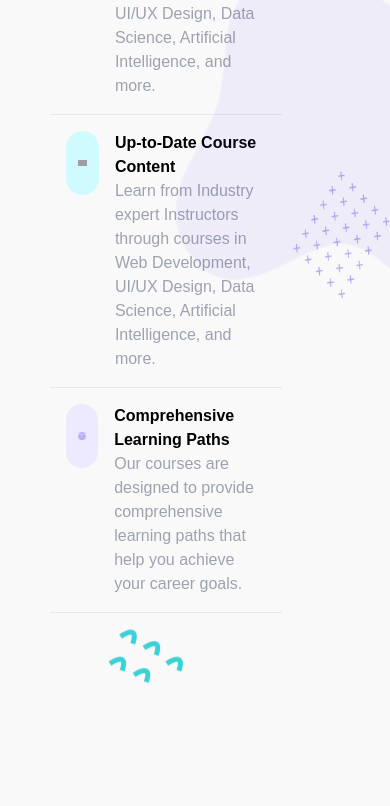
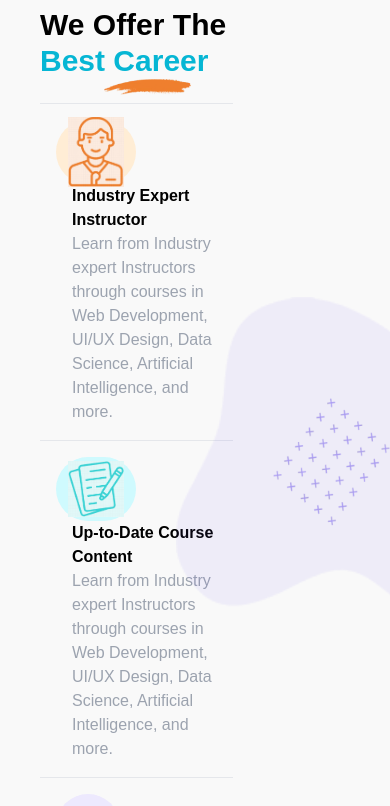
Before and after one commit to sujal-777/libex-2, a React (Vite) app in the folder client/: page /about in a window 390 px wide. Shown: the part 3779-4585 px from the top of the page. Built offline with nearby package versions, Linux system fonts and the light colour scheme; no server answers; grey boxes are pictures that could not be loaded.

Commit message:
updated my work

```diff
--- a/client/src/components/Weare.jsx
+++ b/client/src/components/Weare.jsx
@@ -47,84 +47,84 @@ import React from "react";
 function Weare() {
   return (
     <div className="flex justify-center mt-52">
-      <div className="flex justify-center items-center gap-10  p-10 w-3/4">
-        <div className=" flex items-center w-2/3 h-full  ">
+      <div className="flex flex-col md:flex-row justify-center items-center gap-10 p-10 w-3/4">
+  <div className="flex items-center w-full md:w-2/3 h-full">
     <img
-            className="overflow-hidden h-full w-full rounded-full "
+      className="overflow-hidden h-full w-full rounded-full"
       src="/Images/16.png"
       alt="Course"
     />
   </div>
-        <div className=" mt-10 ">
+  <div className="mt-10">
     <div className="text-2xl font-bold mb-4 text-start text-orange-400">
       Who We Are
     </div>
     <div>
-            <div className="text-3xl mb-2 text-start font-bold ">
+      <div className="text-3xl mb-2 text-start font-bold">
         We Offer The <span className="text-cyan-500">Best Career</span>
-              <img src="/Images/line-About-3.png" alt="orange-line" className="relative left-1/3 z-0 w-auto h-4 " />
+        <img
+          src="/Images/line-About-3.png"
+          alt="orange-line"
+          className="relative left-1/3 z-0 w-auto h-4"
+        />
       </div>
       <hr className="mb-4" />
       <div className="w-full">
-              <div className="flex m-4">
-                {/* <div className='bg-orange-500 p-10'> */}
-                <div className="bg-orange-100 rounded-full h-16  p-3  w-20 flex items-center justify-center">
-                  <img src="/Images/l1.png" alt="" />
+        <div className="flex m-4 md:flex-row flex-col">
+          <div className="bg-orange-100 rounded-full h-16 p-3 w-20 flex items-center justify-center">
+            <img src="/l1.png" alt="" />
           </div>
-                {/* </div> */}
           <div className="ml-4 text-start">
-                  <div className="font-semibold ">
-                    Industry Expert Instructor
-                  </div>
+            <div className="font-semibold">Industry Expert Instructor</div>
             <div className="text-gray-400">
-                    Learn from Industry expert Instructors through courses in
-                    Web Development, UI/UX Design, Data Science, Artificial
-                    Intelligence, and more.
-                  </div>
-                </div>
-              </div>
-              <hr className="mb-4 text-start" />
-              <div className="flex m-4">
-                <div className="bg-cyan-100 rounded-full h-16 p-3 w-20 flex items-center justify-center">
-                  <img src="/Images/l2.png" alt="" />
-                </div>
-
-                  <img
-                    src="/Images/Mask-Group.png" // Replace with your left-side image URL
-                    alt="Left Prop"
-                    className="absolute left-44 transform -translate-y-1/2 h-80 w-96 z-0"
-                  />
-
-                <div className="ml-4 text-start">
-                  <div className="font-semibold">Up-to-Date Course Content</div>
-                  <div className="text-gray-400">
-                    Learn from Industry expert Instructors through courses in
-                    Web Development, UI/UX Design, Data Science, Artificial
-                    Intelligence, and more.
+              Learn from Industry expert Instructors through courses in Web
+              Development, UI/UX Design, Data Science, Artificial Intelligence,
+              and more.
             </div>
           </div>
         </div>
         <hr className="mb-4" />
-              <div className="flex m-4">
+        <div className="flex m-4 md:flex-row flex-col">
+          <div className="bg-cyan-100 rounded-full h-16 p-3 w-20 flex items-center justify-center">
+            <img src="/l2.png" alt="" />
+          </div>
+          <img
+            src="/Images/Mask-Group.png"
+            alt="Left Prop"
+            className="absolute left-44 transform -translate-y-1/2 h-80 w-96 z-0"
+          />
+          <div className="ml-4 text-start">
+            <div className="font-semibold">Up-to-Date Course Content</div>
+            <div className="text-gray-400">
+              Learn from Industry expert Instructors through courses in Web
+              Development, UI/UX Design, Data Science, Artificial Intelligence,
+              and more.
+            </div>
+          </div>
+        </div>
+        <hr className="mb-4" />
+        <div className="flex m-4 md:flex-row flex-col">
           <div className="bg-violet-100 rounded-full h-16 p-3 w-16 flex items-center justify-center">
             <img src="l3.png" alt="" />
           </div>
           <div className="ml-4 text-start">
-                  <div className="font-semibold">
-                    Comprehensive Learning Paths
-                  </div>
+            <div className="font-semibold">Comprehensive Learning Paths</div>
             <div className="text-gray-400">
-                    Our courses are designed to provide comprehensive learning
-                    paths that help you achieve your career goals.
+              Our courses are designed to provide comprehensive learning paths
+              that help you achieve your career goals.
             </div>
           </div>
         </div>
         <hr className="mb-4" />
       </div>
     </div>
-                  <img src="/Images/about-shape-2.png" className="left-1/4 relative h-auto w-auto z-10" />
+    <img
+      src="/Images/about-shape-2.png"
+      className="left-1/4 relative h-auto w-auto z-10"
+    />
   </div>
 </div>
+
       <div>
 
       <img src="/Images/blog-shape-3-1.png.png" alt="star-img" className=" top-1/2 right-0 h-32 w-32 relative z-0" />
```
Lines whose indentation alone changed are shown as unchanged.
